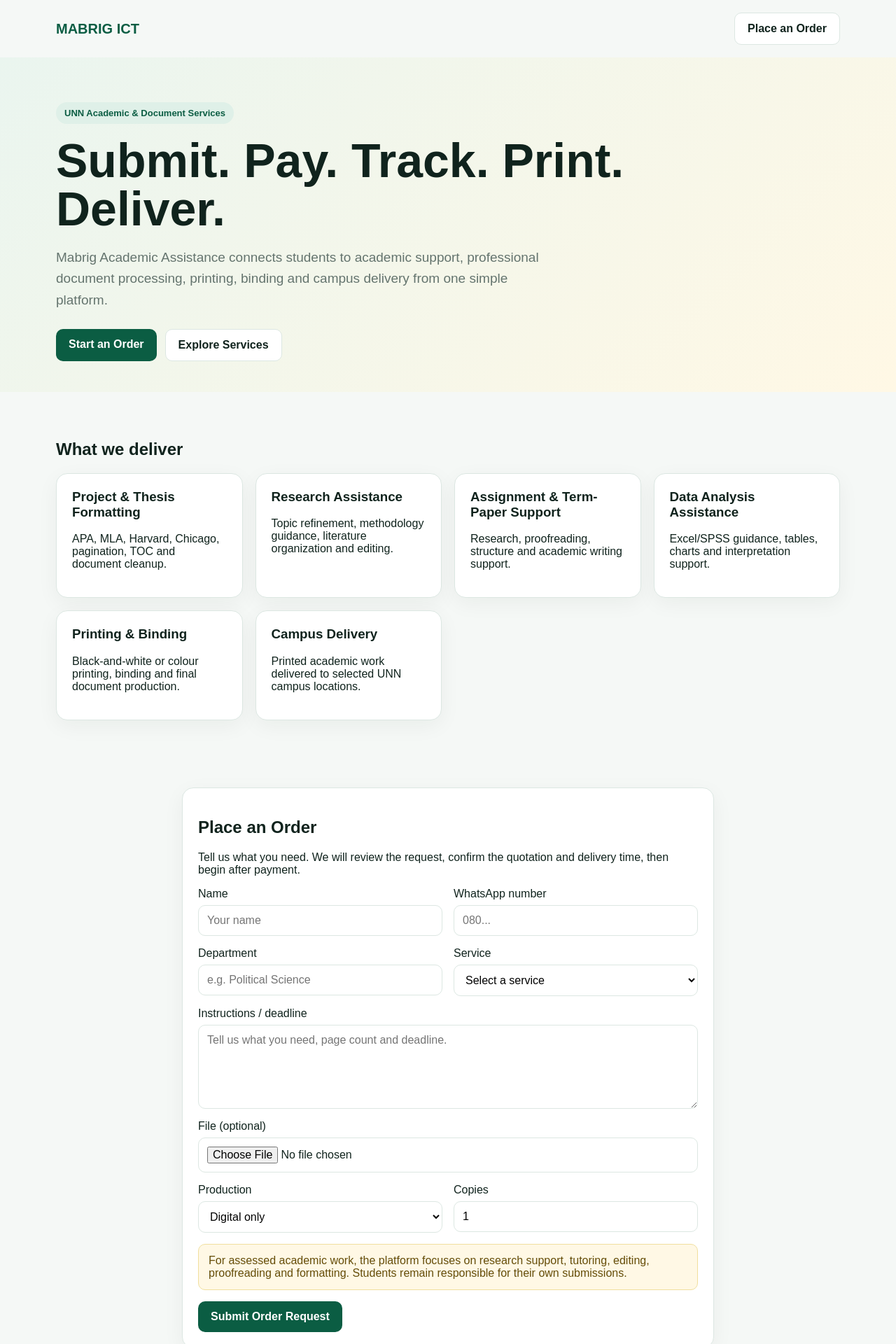
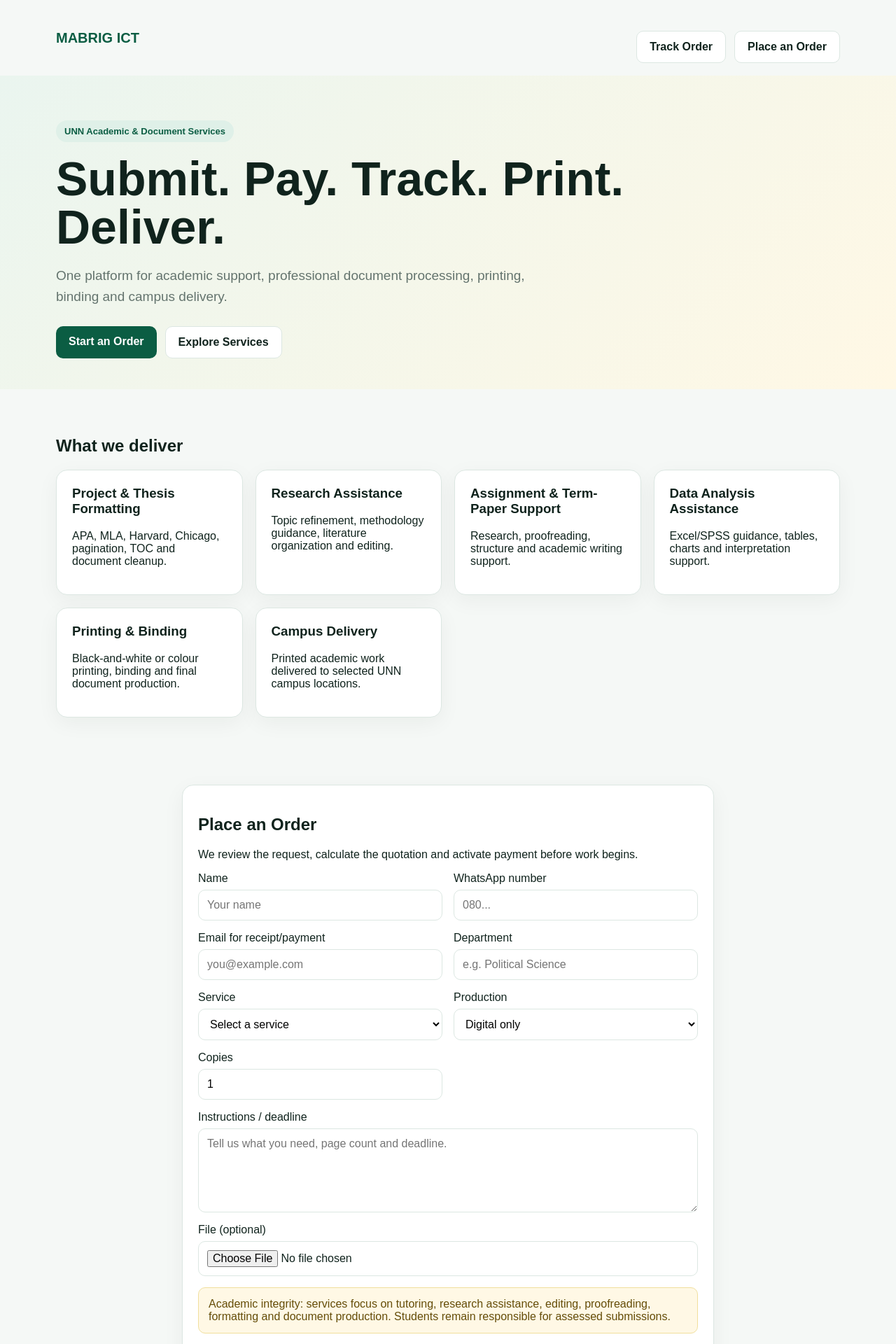
Before and after one commit to mabrig1/mabrig-academic-assistance, a Next.js app: page / in a window 1280 px wide. Shown: the top 1920 px of the page at 70% size. Built offline with nearby package versions, Linux system fonts and the light colour scheme.

Commit message:
feat: connect storefront to quotations and Paystack checkout

```diff
--- a/app/page.tsx
+++ b/app/page.tsx
@@ -10,53 +10,55 @@
   ["Printing & Binding", "Black-and-white or colour printing, binding and final document production."],
   ["Campus Delivery", "Printed academic work delivered to selected UNN campus locations."],
 ];
-
 const locations = ["Nkrumah", "Franco", "Bello", "Okpara", "Mariere", "Balewa", "Eni Njoku", "Hilltop", "Odim", "Zik's Flat"];
 
 export default function Home() {
   const [message, setMessage] = useState("");
+  const [paymentUrl, setPaymentUrl] = useState("");
   const [printOption, setPrintOption] = useState("DIGITAL_ONLY");
 
   async function submit(e: FormEvent<HTMLFormElement>) {
-    e.preventDefault();
-    setMessage("Creating your order...");
+    e.preventDefault(); setPaymentUrl(""); setMessage("Creating your order and quotation...");
     const form = new FormData(e.currentTarget);
-    const response = await fetch("/api/orders", { method: "POST", body: form });
+    const response = await fetch("/api/orders/v2", { method: "POST", body: form });
     const data = await response.json();
-    setMessage(response.ok ? `Order created: ${data.orderId}. We will contact you with the quotation.` : data.error || "Unable to create order.");
-    if (response.ok) e.currentTarget.reset();
+    if (!response.ok) return setMessage(data.error || "Unable to create order.");
+    setMessage(`Order ${data.orderId} created. Quotation: ₦${Number(data.quotedAmount).toLocaleString()}.`);
+    if (form.get("email")) {
+      setMessage(`Order ${data.orderId} created. Quotation: ₦${Number(data.quotedAmount).toLocaleString()}. Initializing Paystack...`);
+      const pay = await fetch("/api/payments/initialize", { method: "POST", headers: { "Content-Type": "application/json" }, body: JSON.stringify({ orderNumber: data.orderId, email: form.get("email") }) });
+      const payData = await pay.json();
+      if (pay.ok) { setPaymentUrl(payData.authorizationUrl); setMessage("Order created. Click the payment button to complete payment."); }
+      else setMessage(`Order created. Quotation: ₦${Number(data.quotedAmount).toLocaleString()}. Payment setup is not ready yet.`);
+    }
+    e.currentTarget.reset(); setPrintOption("DIGITAL_ONLY");
   }
 
-  return (
-    <>
-      <header className="container nav"><div className="brand">MABRIG ICT</div><a className="btn secondary" href="#order">Place an Order</a></header>
+  return <>
+    <header className="container nav"><div className="brand">MABRIG ICT</div><div className="actions"><a className="btn secondary" href="/track">Track Order</a><a className="btn secondary" href="#order">Place an Order</a></div></header>
     <main>
-        <section className="hero"><div className="container"><span className="badge">UNN Academic & Document Services</span><h1>Submit. Pay. Track. Print. Deliver.</h1><p className="lead">Mabrig Academic Assistance connects students to academic support, professional document processing, printing, binding and campus delivery from one simple platform.</p><div className="actions"><a className="btn primary" href="#order">Start an Order</a><a className="btn secondary" href="#services">Explore Services</a></div></div></section>
+      <section className="hero"><div className="container"><span className="badge">UNN Academic & Document Services</span><h1>Submit. Pay. Track. Print. Deliver.</h1><p className="lead">One platform for academic support, professional document processing, printing, binding and campus delivery.</p><div className="actions"><a className="btn primary" href="#order">Start an Order</a><a className="btn secondary" href="#services">Explore Services</a></div></div></section>
       <section id="services" className="section container"><h2>What we deliver</h2><div className="grid">{services.map(([title, text]) => <article className="card" key={title}><h3>{title}</h3><p>{text}</p></article>)}</div></section>
-        <section id="order" className="section"><div className="container order"><div className="card"><h2>Place an Order</h2><p>Tell us what you need. We will review the request, confirm the quotation and delivery time, then begin after payment.</p>
+      <section id="order" className="section"><div className="container order"><div className="card"><h2>Place an Order</h2><p>We review the request, calculate the quotation and activate payment before work begins.</p>
         <form onSubmit={submit}><div className="form-grid">
           <label className="field"><span>Name</span><input name="name" required placeholder="Your name" /></label>
           <label className="field"><span>WhatsApp number</span><input name="whatsapp" required placeholder="080..." /></label>
+          <label className="field"><span>Email for receipt/payment</span><input name="email" type="email" required placeholder="you@example.com" /></label>
           <label className="field"><span>Department</span><input name="department" placeholder="e.g. Political Science" /></label>
           <label className="field"><span>Service</span><select name="service" required><option value="">Select a service</option>{services.map(([title]) => <option key={title}>{title}</option>)}</select></label>
+          <label className="field"><span>Production</span><select name="printOption" value={printOption} onChange={e => setPrintOption(e.target.value)}><option value="DIGITAL_ONLY">Digital only</option><option value="PRINT_ONLY">Print only</option><option value="DIGITAL_AND_PRINT">Digital + print</option><option value="DIGITAL_PRINT_DELIVERY">Digital + print + campus delivery</option></select></label>
+          <label className="field"><span>Copies</span><input name="copies" type="number" min="1" max="100" defaultValue="1" /></label>
+          {printOption !== "DIGITAL_ONLY" && <><label className="field"><span>Print type</span><select name="printType"><option value="BLACK_WHITE">Black & white</option><option value="COLOUR">Colour</option></select></label><label className="field"><span>Binding</span><select name="binding"><option value="NONE">No binding</option><option value="SPIRAL">Spiral</option><option value="SOFT">Soft binding</option><option value="HARD">Hard binding</option></select></label></>}
+          {printOption === "DIGITAL_PRINT_DELIVERY" && <><label className="field"><span>UNN delivery location</span><select name="deliveryLocation" required><option value="">Choose location</option>{locations.map(x => <option key={x}>{x}</option>)}</select></label><label className="field"><span>Delivery note</span><input name="deliveryNote" placeholder="Hostel/block/meeting point" /></label></>}
           <label className="field full"><span>Instructions / deadline</span><textarea name="instructions" required placeholder="Tell us what you need, page count and deadline." /></label>
           <label className="field full"><span>File (optional)</span><input name="file" type="file" accept=".pdf,.doc,.docx,.ppt,.pptx,.xls,.xlsx" /></label>
-            <label className="field"><span>Production</span><select name="printOption" value={printOption} onChange={e => setPrintOption(e.target.value)}><option value="DIGITAL_ONLY">Digital only</option><option value="PRINT_ONLY">Print only</option><option value="DIGITAL_AND_PRINT">Digital + print</option><option value="DIGITAL_PRINT_DELIVERY">Digital + print + campus delivery</option></select></label>
-            <label className="field"><span>Copies</span><input name="copies" type="number" min="1" max="100" defaultValue="1" /></label>
-            {printOption !== "DIGITAL_ONLY" && <>
-              <label className="field"><span>Print type</span><select name="printType"><option value="BLACK_WHITE">Black & white</option><option value="COLOUR">Colour</option></select></label>
-              <label className="field"><span>Binding</span><select name="binding"><option value="NONE">No binding</option><option value="SPIRAL">Spiral</option><option value="SOFT">Soft binding</option><option value="HARD">Hard binding</option></select></label>
-            </>}
-            {printOption === "DIGITAL_PRINT_DELIVERY" && <>
-              <label className="field"><span>UNN delivery location</span><select name="deliveryLocation" required><option value="">Choose location</option>{locations.map(location => <option key={location}>{location}</option>)}</select></label>
-              <label className="field"><span>Delivery note</span><input name="deliveryNote" placeholder="Hostel/block/meeting point" /></label>
-            </>}
         </div>
-          <div className="notice" style={{marginTop:16}}>For assessed academic work, the platform focuses on research support, tutoring, editing, proofreading and formatting. Students remain responsible for their own submissions.</div>
-          <button className="btn primary" style={{marginTop:16}} type="submit">Submit Order Request</button>{message && <p aria-live="polite">{message}</p>}
+        <div className="notice" style={{marginTop:16}}>Academic integrity: services focus on tutoring, research assistance, editing, proofreading, formatting and document production. Students remain responsible for assessed submissions.</div>
+        <button className="btn primary" style={{marginTop:16}} type="submit">Create Order & Get Quote</button>
+        {message && <p aria-live="polite">{message}</p>}
+        {paymentUrl && <a className="btn primary" style={{marginTop:8}} href={paymentUrl}>Pay Securely with Paystack</a>}
         </form></div></div></section>
     </main>
-      <footer className="footer"><div className="container">© {new Date().getFullYear()} Mabrig ICT & Academic Assistance. Built for scalable campus service delivery.</div></footer>
-    </>
-  );
+    <footer className="footer"><div className="container">© {new Date().getFullYear()} Mabrig ICT & Academic Assistance.</div></footer>
+  </>;
 }
```
Lines whose indentation alone changed are shown as unchanged.
